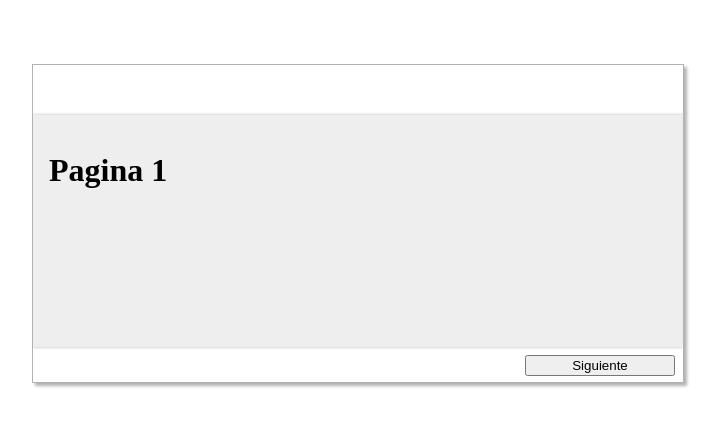
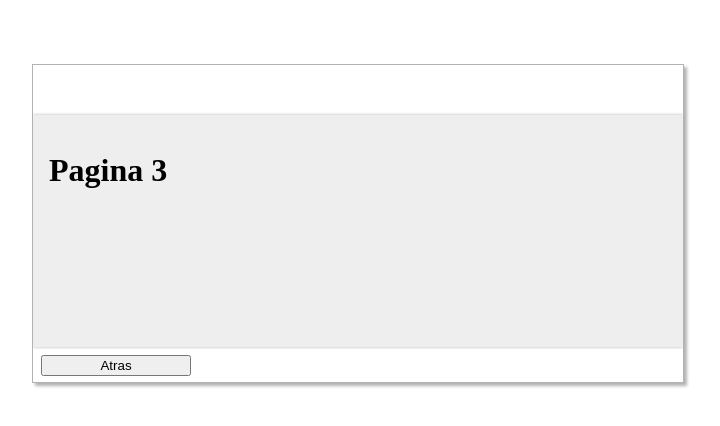
Before and after one commit to matiasfha/egghead-build-wizard-with-hooks-collection, a React (Create React App) app: page / in a window 1280 px wide. Shown: the top 426 px of the page, without its empty margins (282-1002 px from the left). Built offline with nearby package versions, Linux system fonts and the light colour scheme.

Commit message:
Update Wizard 4

```diff
--- a/src/103/App.js
+++ b/src/103/App.js
@@ -1,5 +1,5 @@
 import React from "react";
-import Wizard from "./Wizard";
+import Wizard, { actions } from "./Wizard";
 import "../styles.css";
 
 const Page1 = () => (
@@ -19,9 +19,21 @@ const Page3 = () => (
   </div>
 );
 
+const reducer = (state, action) => {
+  if (action.type === actions.NEXT_PAGE) {
+    console.log("NEXT PAGE CLICKED");
+  }
+  return state;
+};
+
 const App = () => {
   return (
-    <Wizard steps={3}>
+    <Wizard
+      initialState={{
+        activePageIndex: 2
+      }}
+      reducer={reducer}
+    >
       <Wizard.Pages className="wizard__content">
         <Page1 />
         <Page2 />
--- a/src/103/Wizard.js
+++ b/src/103/Wizard.js
@@ -6,28 +6,76 @@ export const useWizardContext = () => {
   const context = React.useContext(WizardContext);
   if (!context) {
     throw new Error(
-      `Un componente compuesto de Wizard no puede ser renderizado fuera del Wizard padre`
+      `Un componente compuesto de Wizard no puede ser
+       renderizado fuera del Wizard padre`
     );
   }
   return context;
 };
 
-const Wizard = ({ children, steps }) => {
-  const [activePageIndex, setActivePageIndex] = React.useState(0);
+const defaultInitialState = {
+  activePageIndex: 0,
+  steps: 0
+};
 
-  const goNextPage = React.useCallback(() => {
-    setActivePageIndex((index) => index + 1);
-  }, []);
+export const actions = {
+  NEXT_PAGE: "NEXT_PAGE",
+  PREV_PAGE: "PREV_PAGE",
+  SET_STEPS: "SET_STEPS"
+};
 
-  const goPrevPage = React.useCallback(() => {
-    setActivePageIndex((index) => index - 1);
-  }, []);
+const defaultReducer = (state, action) => state;
+
+export const wizardReducer = (state, action) => {
+  const { activePageIndex } = state;
+  switch (action.type) {
+    case actions.NEXT_PAGE:
+      return { ...state, activePageIndex: activePageIndex + 1 };
+    case actions.PREV_PAGE:
+      return { ...state, activePageIndex: activePageIndex - 1 };
+    case actions.SET_STEPS:
+      return { ...state, steps: action.payload };
+    default:
+      return state;
+  }
+};
+
+const combineReducers = (...reducers) => (state, action) => {
+  return reducers.reduce((acc, nextReducer) => {
+    return nextReducer(acc, action);
+  }, state);
+};
+
+const Wizard = ({ children, reducer = defaultReducer, initialState }) => {
+  const [{ activePageIndex, steps }, dispatch] = React.useReducer(
+    combineReducers(wizardReducer, reducer),
+    {
+      ...defaultInitialState,
+      ...initialState
+    }
+  );
+
+  const goNextPage = () => {
+    dispatch({ type: actions.NEXT_PAGE });
+  };
+
+  const goPrevPage = () => {
+    dispatch({ type: actions.PREV_PAGE });
+  };
+
+  const setSteps = React.useCallback(
+    (n) => {
+      dispatch({ type: actions.SET_STEPS, payload: n });
+    },
+    [dispatch]
+  );
 
   const context = {
     activePageIndex,
+    steps,
     goNextPage,
     goPrevPage,
-    steps
+    setSteps
   };
 
   return (
@@ -38,9 +86,13 @@ const Wizard = ({ children, steps }) => {
 };
 
 const WizardPages = (props) => {
-  const { activePageIndex } = useWizardContext();
+  const { activePageIndex, setSteps } = useWizardContext();
   const pages = React.Children.toArray(props.children);
+  const steps = React.Children.count(props.children);
   const currentPage = pages[activePageIndex];
+  React.useEffect(() => {
+    setSteps(steps);
+  }, [steps, setSteps]);
   return <div {...props}>{currentPage}</div>;
 };
 
--- a/src/104/App.js
+++ b/src/104/App.js
@@ -1,5 +1,5 @@
 import React from "react";
-import Wizard from "./Wizard";
+import Wizard, { actions, wizardReducer } from "./Wizard";
 import "../styles.css";
 
 const Page1 = () => (
@@ -19,9 +19,20 @@ const Page3 = () => (
   </div>
 );
 
+const reducer = (state, action) => {
+  if (action.type === actions.NEXT_PAGE) {
+    alert("NEXT PAGE CLICKE");
+  }
+  return wizardReducer(state, action);
+};
+
+const initialState = {
+  activePageIndex: 2
+};
+
 const App = () => {
   return (
-    <Wizard>
+    <Wizard reducer={reducer} initialState={initialState}>
       <Wizard.Pages className="wizard__content">
         <Page1 />
         <Page2 />
--- a/src/104/Wizard.js
+++ b/src/104/Wizard.js
@@ -6,55 +6,69 @@ export const useWizardContext = () => {
   const context = React.useContext(WizardContext);
   if (!context) {
     throw new Error(
-      `Un componente compuesto de Wizard no puede ser renderizado fuera del Wizard padre`
+      `Un componente compuesto de Wizard no puede ser
+       renderizado fuera del Wizard padre`
     );
   }
   return context;
 };
 
-const reducer = (state, action) => {
-  const { steps, activePageIndex } = state;
+const defaultInitialState = {
+  activePageIndex: 0,
+  steps: 0
+};
+
+export const actions = {
+  NEXT_PAGE: "NEXT_PAGE",
+  PREV_PAGE: "PREV_PAGE",
+  SET_STEPS: "SET_STEPS"
+};
+
+const defaultReducer = (state, action) => state;
+
+export const wizardReducer = (state, action) => {
+  const { activePageIndex } = state;
   switch (action.type) {
-    case "NEXT_PAGE":
-      const newIndex = activePageIndex + 1;
-      if (newIndex < steps) {
-        return { ...state, activePageIndex: newIndex };
-      }
-      return state;
-    case "PREV_PAGE":
-      if (activePageIndex > 0) {
-        return { ...state, currentIndex: activePageIndex - 1 };
-      }
-      return state;
-    case "SET_STEP_COUNT":
+    case actions.NEXT_PAGE:
+      return { ...state, activePageIndex: activePageIndex + 1 };
+    case actions.PREV_PAGE:
+      return { ...state, activePageIndex: activePageIndex - 1 };
+    case actions.SET_STEPS:
       return { ...state, steps: action.payload };
     default:
       return state;
   }
 };
-const initialState = {
-  activePageIndex: 0,
-  steps: 0
+
+const combineReducers = (...reducers) => (state, action) => {
+  return reducers.reduce((acc, nextReducer) => {
+    return nextReducer(acc, action);
+  }, state);
 };
 
-const Wizard = ({ children }) => {
-  const [state, dispatch] = React.useReducer(reducer, initialState);
+const Wizard = ({ children, reducer = defaultReducer, initialState }) => {
+  const [{ activePageIndex, steps }, dispatch] = React.useReducer(
+    combineReducers(wizardReducer, reducer),
+    {
+      ...defaultInitialState,
+      ...initialState
+    }
+  );
 
-  const goNextPage = React.useCallback(() => {
-    dispatch({ type: "NEXT_PAGE" });
-  }, []);
+  const goNextPage = () => {
+    dispatch({ type: actions.NEXT_PAGE });
+  };
 
-  const goPrevPage = React.useCallback(() => {
-    dispatch({ type: "PREV_PAGE" });
-  }, []);
+  const goPrevPage = () => {
+    dispatch({ type: actions.PREV_PAGE });
+  };
 
   const setSteps = React.useCallback(
-    (steps) => {
-      dispatch({ type: "SET_STEP_COUNT", payload: steps });
+    (n) => {
+      dispatch({ type: actions.SET_STEPS, payload: n });
     },
     [dispatch]
   );
-  const { activePageIndex, steps } = state;
 
   const context = {
     activePageIndex,
@@ -63,6 +77,7 @@ const Wizard = ({ children }) => {
     goPrevPage,
     setSteps
   };
+
   return (
     <WizardContext.Provider value={context}>
       <div className="wizard">{children}</div>
@@ -70,17 +85,14 @@ const Wizard = ({ children }) => {
   );
 };
 
-const WizardPages = ({ children, ...props }) => {
-  const { setSteps, activePageIndex } = React.useContext(WizardContext);
-  const pages = React.Children.toArray(children);
-
-  const steps = React.Children.count(children);
-
+const WizardPages = (props) => {
+  const { activePageIndex, setSteps } = useWizardContext();
+  const pages = React.Children.toArray(props.children);
+  const steps = React.Children.count(props.children);
+  const currentPage = pages[activePageIndex];
   React.useEffect(() => {
     setSteps(steps);
   }, [steps, setSteps]);
-
-  let currentPage = pages[activePageIndex];
   return <div {...props}>{currentPage}</div>;
 };
 
--- a/src/index.js
+++ b/src/index.js
@@ -1,12 +1,7 @@
 import React from "react";
 import ReactDOM from "react-dom";
 
-import App from "./104/App";
+import App from "./103/App";
 
 const rootElement = document.getElementById("root");
-ReactDOM.render(
-  <React.StrictMode>
-    <App />
-  </React.StrictMode>,
-  rootElement
-);
+ReactDOM.render(<App />, rootElement);
```
